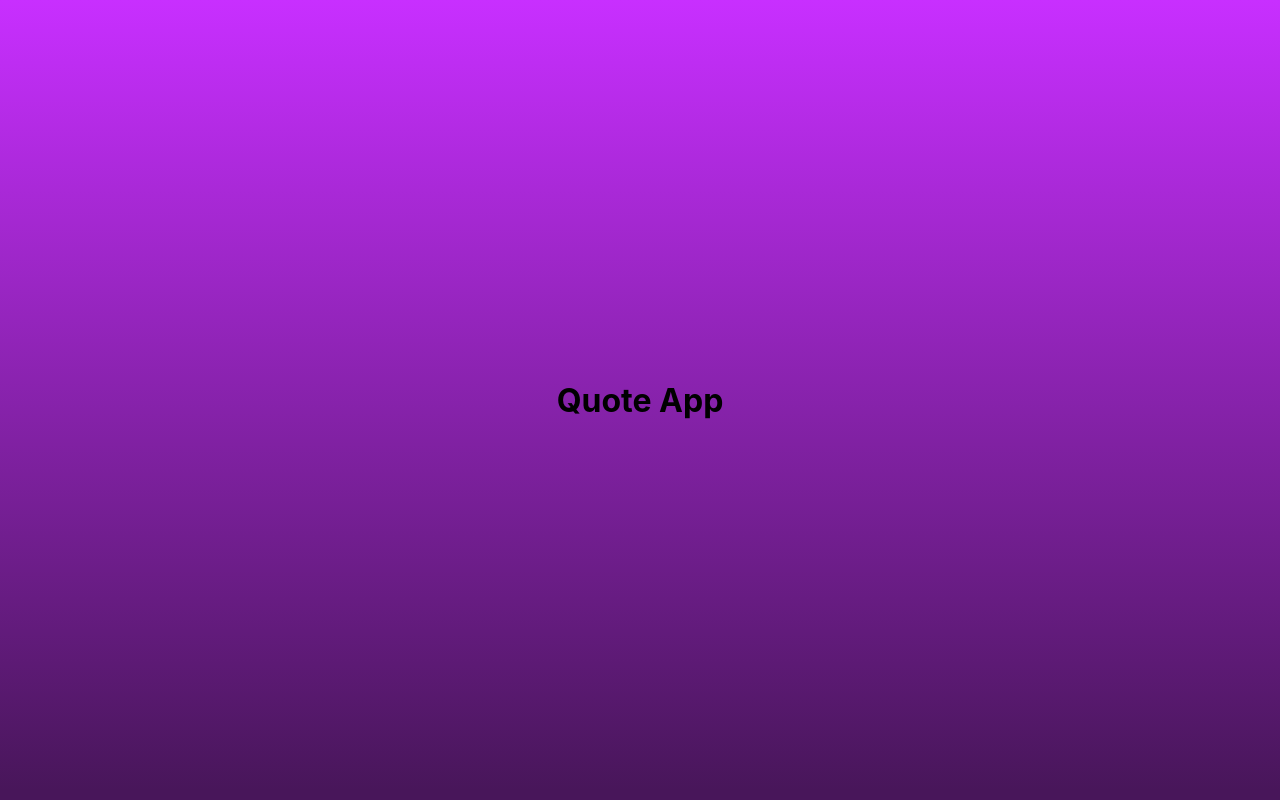
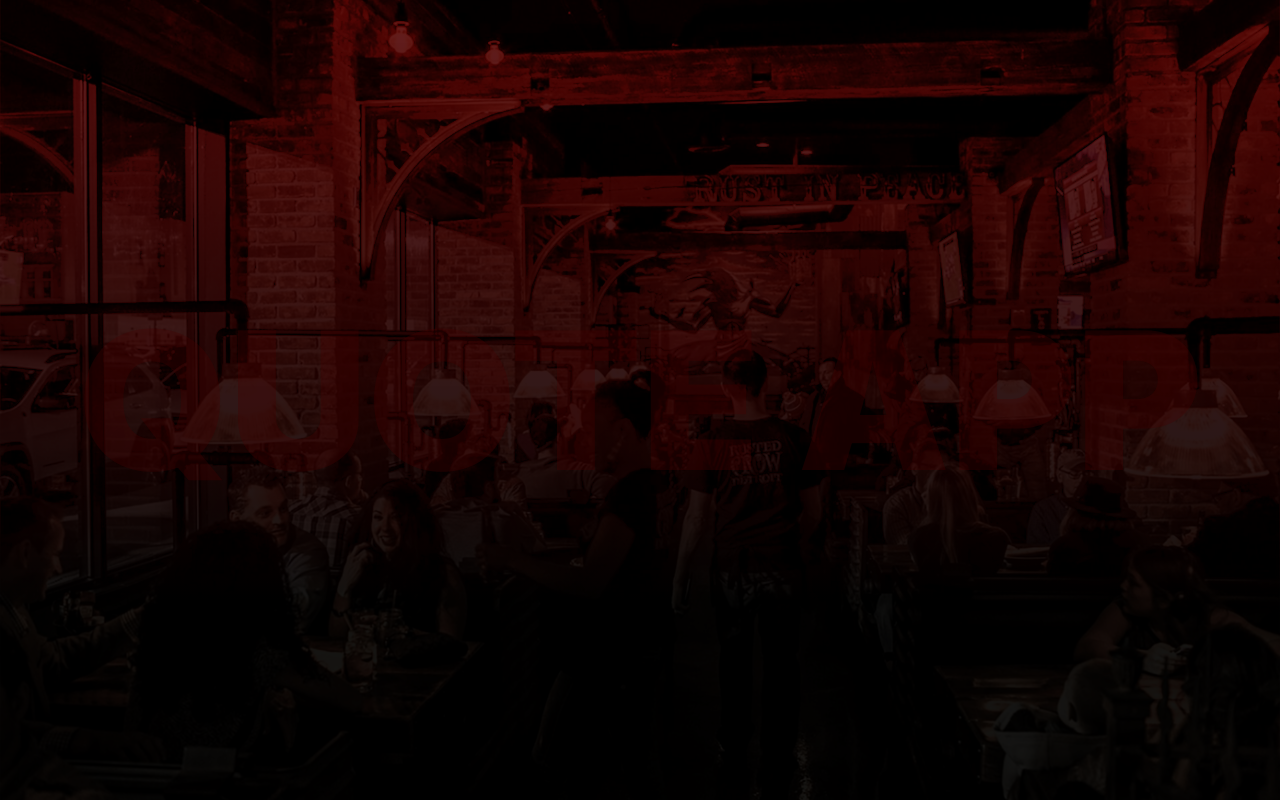
Before and after one commit to jorgenlt/quote-app, a React (Create React App) app: page / in a window 1280 px wide. Built offline with nearby package versions, Linux system fonts and the light colour scheme.

Commit message:
background

```diff
--- a/public/index.html
+++ b/public/index.html
@@ -22,6 +22,9 @@
     work correctly both with client-side routing and a non-root public URL.
     Learn how to configure a non-root public URL by running `npm run build`.
   -->
+  <link rel="preconnect" href="https://fonts.googleapis.com">
+  <link rel="preconnect" href="https://fonts.gstatic.com" crossorigin>
+  <link href="https://fonts.googleapis.com/css2?family=Inter:wght@400;500;600;900&display=swap" rel="stylesheet">
   <title>Quote App</title>
 </head>
 <body>
--- a/src/App.js
+++ b/src/App.js
@@ -3,7 +3,7 @@
 function App() {
   return (
     <div className="container">
-      <h1>Quote App</h1>
+      <h1 className="title">Quote App</h1>
     </div>
   );
 }
--- a/src/App.scss
+++ b/src/App.scss
@@ -1,8 +1,27 @@
+$white: snow;
+
 .container {
   min-height: 100vh;
+  min-width: 100vw;
   display: flex;
   flex-direction: column;
   align-items: center;
   justify-content: center;
-  background: linear-gradient(0deg, #48165a 1.18%, #c82fff 100%);
+  // background: linear-gradient(0deg, #165a25 1.18%, #36ff2f 100%);
+  background-image: url(../public/bar.jpg), linear-gradient(0deg, #000000ea 25%, #530000e3 100%);
+  background-blend-mode: darken;
+  background-repeat: no-repeat;
+  background-position: center;
+  background-size: cover;
+  // background-color: rgba(217, 25, 25, 0.357);
+  // filter: brightness(0.5) contrast(1.14) grayscale(0) hue-rotate(1deg) opacity(1) saturate(1.39);
+  color: $white;
 }
+
+.title {
+  font-size: 15vw;
+  font-family: 'Inter';
+  font-weight: 900;
+  text-transform: uppercase;
+  color: rgb(70 0 0 / 33%);
+}
```
Also changed, not shown: public/bar.jpg (added). Lines whose indentation alone changed are shown as unchanged.
